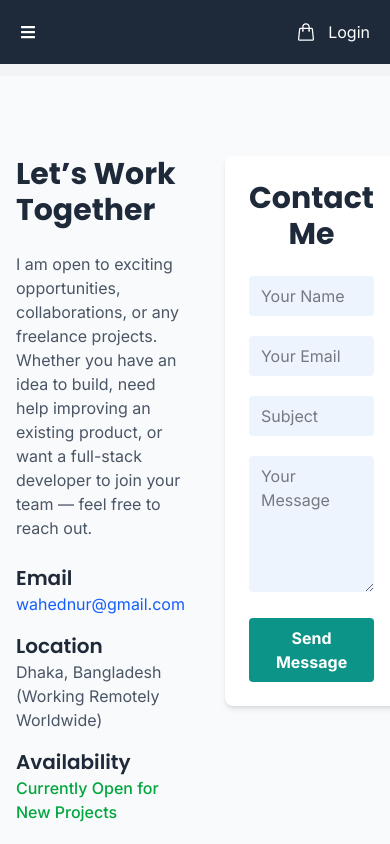
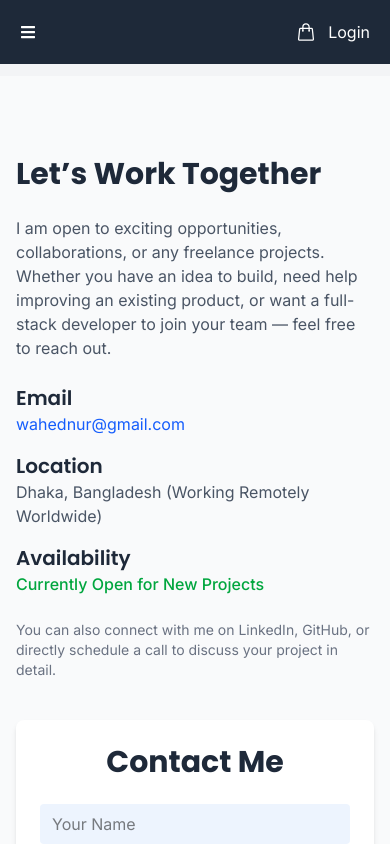
Before and after one commit to wahednur/wahednur, a Next.js app: page /contact in a window 390 px wide. Shown: the top 844 px of the page. Built offline with nearby package versions, Linux system fonts and the light colour scheme; no server answers.

Commit message:
Update contact form

```diff
--- a/src/app/(public-pages)/contact/page.tsx
+++ b/src/app/(public-pages)/contact/page.tsx
@@ -19,7 +19,7 @@
   return (
     <div className="vh-height bg-gray-50 py-20 px-4">
       <div className="container">
-        <div className="flex justify-between gap-10">
+        <div className="flex flex-col md:flex-row justify-between gap-10">
           <div className="w-full md:w-1/2">
             <div className="space-y-6">
               <h2 className="text-3xl font-bold text-gray-800">
```
